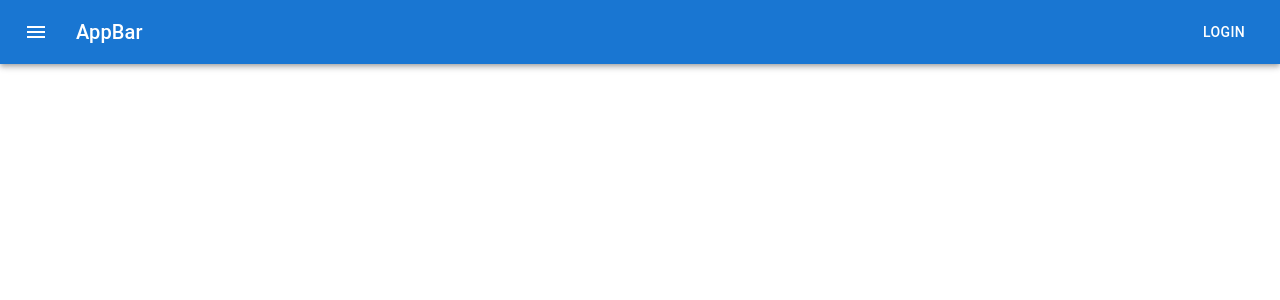
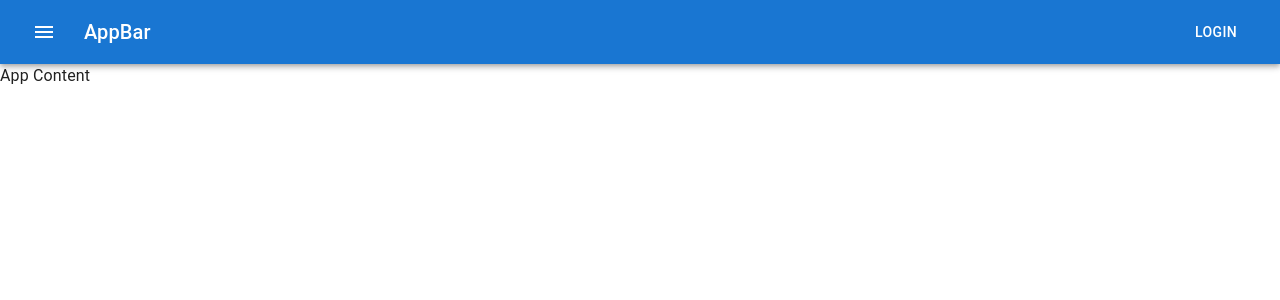
Before and after one commit to Jaime9611/bug-tracker-front, a React (Vite) app: page / in a window 1280 px wide. Shown: the top 300 px of the page. Built offline with nearby package versions, Linux system fonts and the light colour scheme.

Commit message:
Added Header to the PageContainer layout and added .eslintignore file

```diff
--- a/src/app.tsx
+++ b/src/app.tsx
@@ -1,11 +1,12 @@
 import { CssBaseline } from '@mui/material';
 
-import { Header } from '@features/ui';
+import { PageContainer } from '@features/ui';
 
 const App = () => (
   <>
     <CssBaseline />
-    <Header />
+    {/* TODO: REPLACE WITH ROUTES */}
+    <PageContainer>App Content</PageContainer>
   </>
 );
 
--- a/src/features/ui/layouts/page-container/page-container.component.tsx
+++ b/src/features/ui/layouts/page-container/page-container.component.tsx
@@ -1,11 +1,16 @@
 import { FC, ReactNode } from 'react';
+
+import { Header } from '@features/ui';
 
 interface PageContainerProps {
   children: ReactNode;
 }
 
 const PageContainer: FC<PageContainerProps> = ({ children }) => (
-  <div>{children}</div>
+  <>
+    <Header />
+    {children}
+  </>
 );
 
 export default PageContainer;
--- a/src/features/ui/lib/navbar/navbar.component.tsx
+++ b/src/features/ui/lib/navbar/navbar.component.tsx
@@ -9,7 +9,7 @@ interface NavbarProps {
 export default function Navbar({ children }: NavbarProps) {
   return (
     <Box sx={{ flexGrow: 1 }}>
-      <AppBar position="static">
+      <AppBar position="static" sx={{ px: 1 }}>
         <Toolbar>{children}</Toolbar>
       </AppBar>
     </Box>
```
Also changed, not shown: 1 other file (tests, documents, lock files or other folders).
